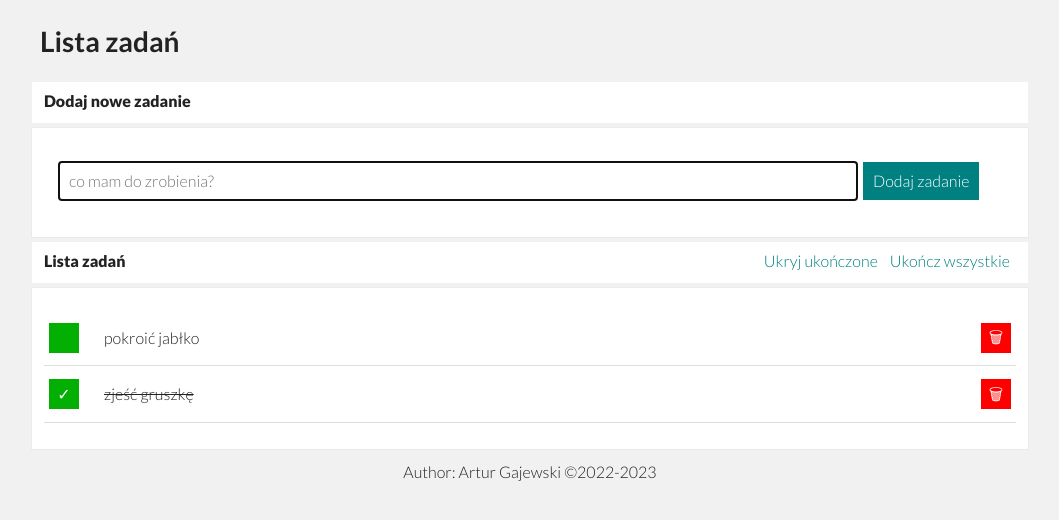
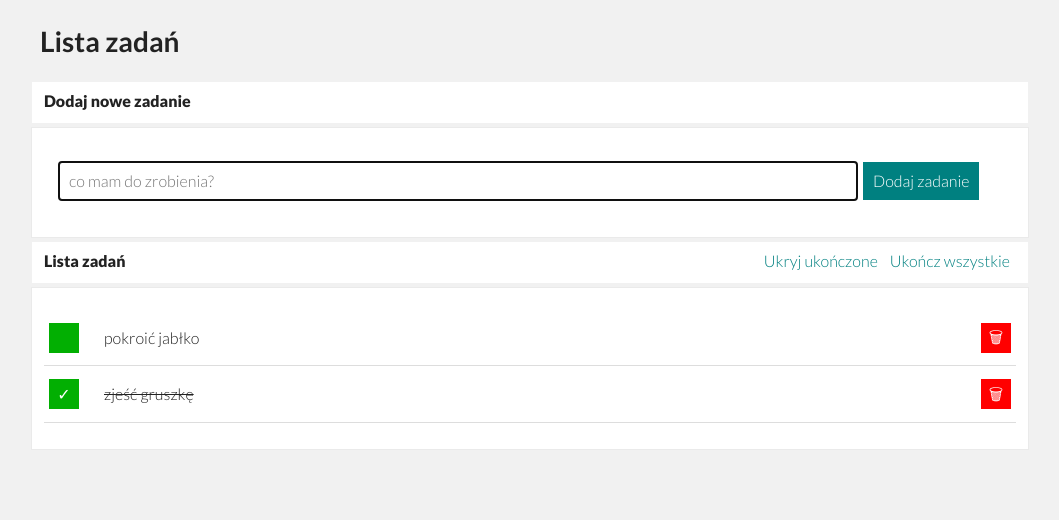
Before and after one commit to arturgajewski/todo-list-react, a React (Create React App) app: page / in a window 1280 px wide. Shown: the top 520 px of the page, without its empty margins (110-1169 px from the left). Built offline with nearby package versions, Linux system fonts and the light colour scheme.

Commit message:
added attribute {content}

```diff
--- a/src/Footer/index.js
+++ b/src/Footer/index.js
@@ -1,9 +1,9 @@
 import './style.css';
 
-const Footer = () => (
+const Footer = ({content}) => (
 <footer>
         <h2 className="footer__author">
-          Author: Artur Gajewski &copy;2022-2023
+         {content}
         </h2>
       </footer>
 );
```
